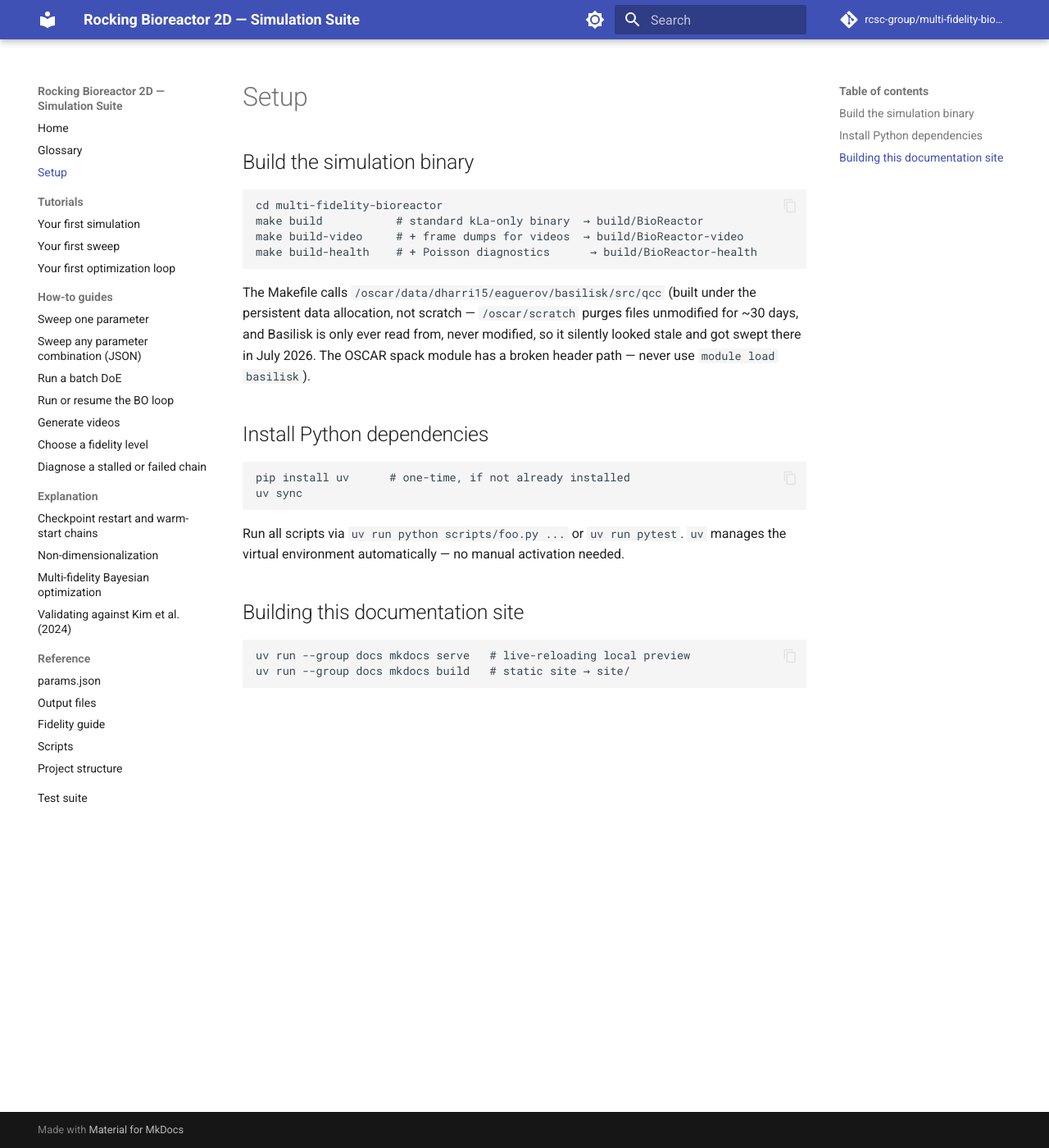
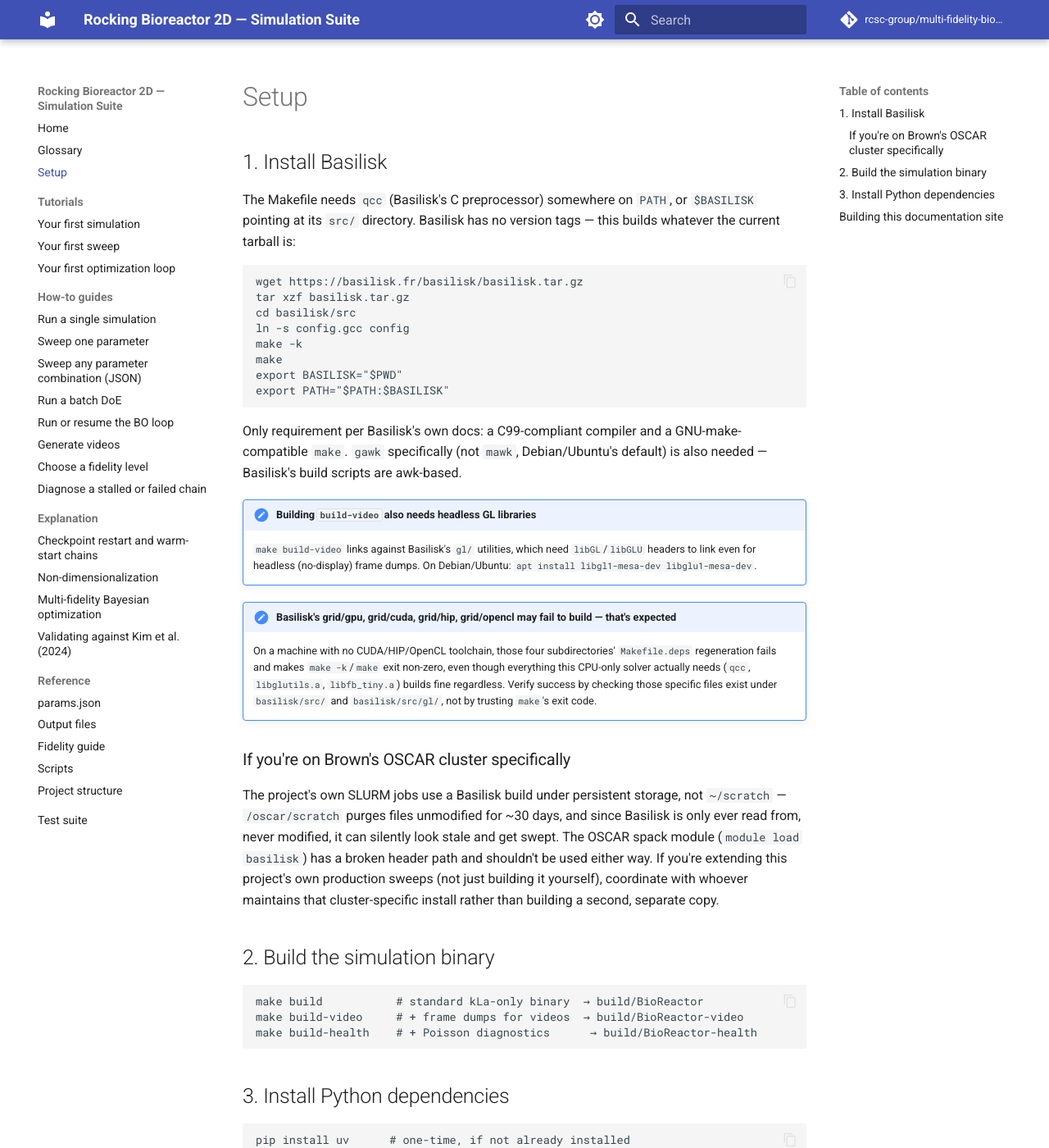
Before and after one commit to rcsc-group/multi-fidelity-bioreactor, an MkDocs documentation site: the page built from docs_site/setup.md, in a window 1280 px wide and 1400 px high. Shown: the whole window at 82% size. Built offline with MkDocs 1.6.1 and Material for MkDocs 9.7.7, drawn with Linux system fonts in a browser that asks for light colours; comment, search, counter and statistics services are not loaded.

Commit message:
docs: fix real errors found by actually verifying content, not grepping
This was a real audit against live code, not a scan for typos. Fixes:

1. setup.md presented one person's OSCAR-specific qcc path as *the*
   install instruction, with no way for anyone else to actually get
   Basilisk. Replaced with the real, verified basilisk.fr install steps
   (same ones already used in .github/actions/setup-basilisk), moved the
   OSCAR-specific detail to a clearly-labeled aside for people extending
   this project's own cluster sweeps specifically.

2. reference/params.md's "Default" column was wrong for most fields --
   params_read.h zero-initializes the whole struct (`BioreactorParams
   p = {0}`) and only n_harmonics/t_end/n_mix_cycles get a real C-level
   default. Every other field (fill_level, all of geometry.*, theta_max,
   ...) silently becomes 0.0 if omitted -- an empty bag, a bag that never
   rocks. The old table presented canonical example values as if they were
   safe automatic fallbacks. Split into "If omitted" (what actually
   happens) vs. "Canonical value" (what this project's tests/configs use).

3. reference/output-files.md claimed results.json has "Ten KPIs" and
   listed only kLa_*/dtmix_*/vor_mean -- stale since before tau_*,
   vel_rms_qss, and kla_fit_rmse_25 were added. Real count, verified
   against an actual run, is 19. Added the full table with the fields that
   were missing entirely.

4. "How to run a single simulation" (make run/make submit/simulate.py
   --slurm --wait) existed in the old README and was dropped during the
   Tutorials/How-to/Reference/Explanation restructuring -- not just
   unwritten, actually deleted content. Restored as its own how-to guide,
   verified against the real run/submit Makefile targets.

5. project-structure.md's "18 KPIs" -> 19, matching the same real count.

Every script CLI flag, Makefile target, and config file referenced across
the whole docs_site/ tree was individually re-verified against the current
source in this pass (argparse definitions, Makefile targets, the actual
shipped config/*.yaml and *.json files, the EI formula, the kLa/tau
conversion formulas, the phi_angular[0] override, the restart-ramp code
quote) -- not assumed correct because it looked plausible.

Verified: mkdocs build --strict clean, full fast test suite 150 passed.

````diff
--- a/docs_site/setup.md
+++ b/docs_site/setup.md
@@ -1,21 +1,59 @@
 # Setup
 
-## Build the simulation binary
+## 1. Install Basilisk
+
+The Makefile needs `qcc` (Basilisk's C preprocessor) somewhere on `PATH`, or
+`$BASILISK` pointing at its `src/` directory. Basilisk has no version tags —
+this builds whatever the current tarball is:
 
 ```bash
-cd multi-fidelity-bioreactor
+wget https://basilisk.fr/basilisk/basilisk.tar.gz
+tar xzf basilisk.tar.gz
+cd basilisk/src
+ln -s config.gcc config
+make -k
+make
+export BASILISK="$PWD"
+export PATH="$PATH:$BASILISK"
+```
+
+Only requirement per Basilisk's own docs: a C99-compliant compiler and a
+GNU-make-compatible `make`. `gawk` specifically (not `mawk`, Debian/Ubuntu's
+default) is also needed — Basilisk's build scripts are awk-based.
+
+!!! note "Building `build-video` also needs headless GL libraries"
+    `make build-video` links against Basilisk's `gl/` utilities, which need
+    `libGL`/`libGLU` headers to link even for headless (no-display) frame
+    dumps. On Debian/Ubuntu: `apt install libgl1-mesa-dev libglu1-mesa-dev`.
+
+!!! note "Basilisk's grid/gpu, grid/cuda, grid/hip, grid/opencl may fail to build — that's expected"
+    On a machine with no CUDA/HIP/OpenCL toolchain, those four subdirectories'
+    `Makefile.deps` regeneration fails and makes `make -k`/`make` exit
+    non-zero, even though everything this CPU-only solver actually needs
+    (`qcc`, `libglutils.a`, `libfb_tiny.a`) builds fine regardless. Verify
+    success by checking those specific files exist under `basilisk/src/` and
+    `basilisk/src/gl/`, not by trusting `make`'s exit code.
+
+### If you're on Brown's OSCAR cluster specifically
+
+The project's own SLURM jobs use a Basilisk build under persistent storage,
+not `~/scratch` — `/oscar/scratch` purges files unmodified for ~30 days, and
+since Basilisk is only ever read from, never modified, it can silently look
+stale and get swept. The OSCAR spack module (`module load basilisk`) has a
+broken header path and shouldn't be used either way. If you're extending
+this project's own production sweeps (not just building it yourself),
+coordinate with whoever maintains that cluster-specific install rather than
+building a second, separate copy.
+
+## 2. Build the simulation binary
+
+```bash
 make build           # standard kLa-only binary  → build/BioReactor
 make build-video     # + frame dumps for videos  → build/BioReactor-video
 make build-health    # + Poisson diagnostics      → build/BioReactor-health
 ```
 
-The Makefile calls `/oscar/data/dharri15/eaguerov/basilisk/src/qcc` (built under
-the persistent data allocation, not scratch — `/oscar/scratch` purges files
-unmodified for ~30 days, and Basilisk is only ever read from, never modified,
-so it silently looked stale and got swept there in July 2026. The OSCAR spack
-module has a broken header path — never use `module load basilisk`).
-
-## Install Python dependencies
+## 3. Install Python dependencies
 
 ```bash
 pip install uv      # one-time, if not already installed
--- a/mkdocs.yml
+++ b/mkdocs.yml
@@ -39,6 +39,7 @@
       - "Your first sweep": tutorials/first-sweep.md
       - "Your first optimization loop": tutorials/first-optimization-loop.md
   - How-to guides:
+      - "Run a single simulation": how-to/run-a-single-simulation.md
       - "Sweep one parameter": how-to/sweep-one-parameter.md
       - "Sweep any parameter combination (JSON)": how-to/sweep-json-multi-param.md
       - "Run a batch DoE": how-to/batch-sampling.md
````
Also changed, not shown: docs_site/how-to/run-a-single-simulation.md (added, +46 -0 lines), docs_site/reference/output-files.md (+24 -1 lines), docs_site/reference/params.md (+32 -21 lines), docs_site/reference/project-structure.md (+1 -1 lines).
